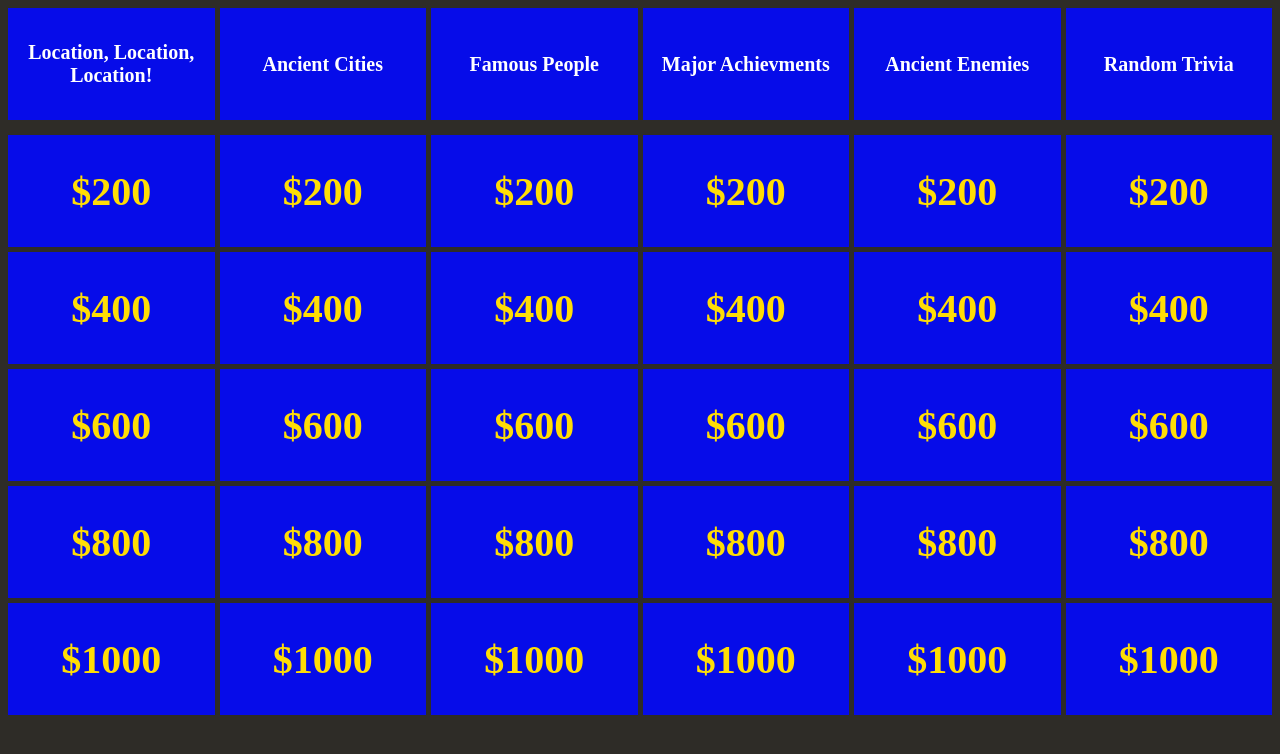
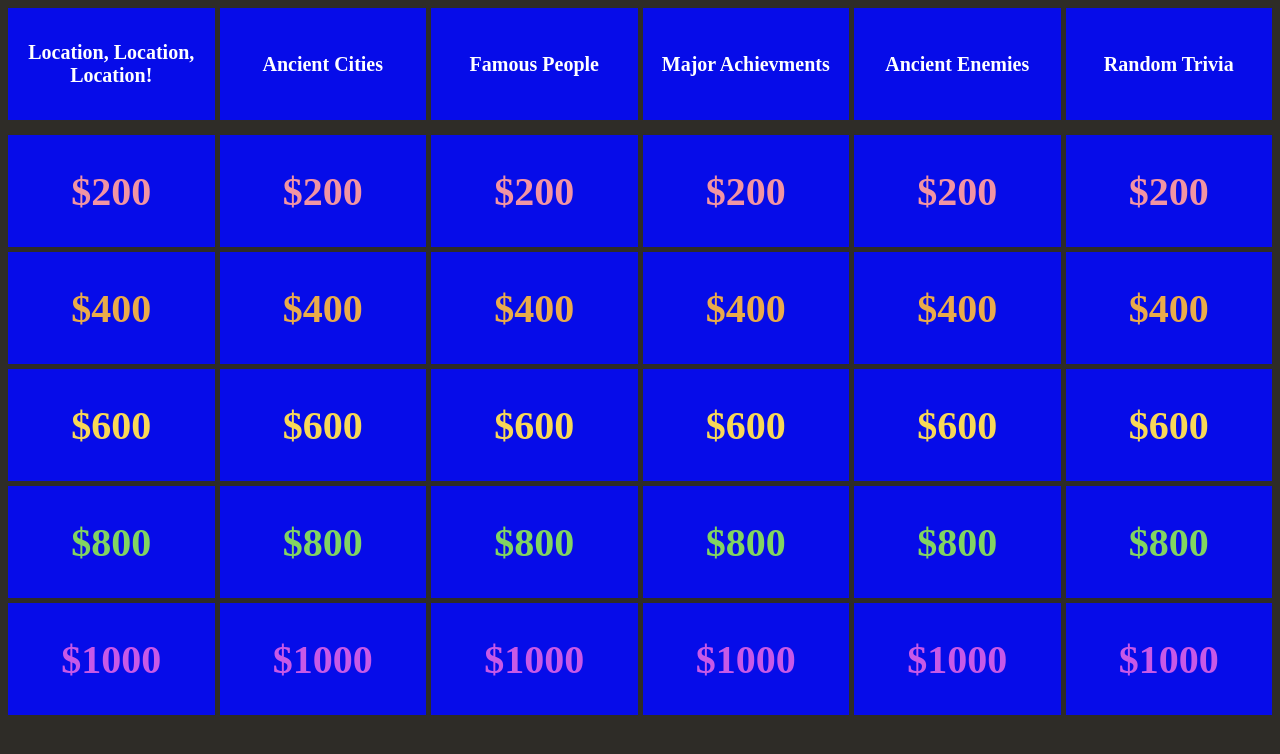
Before and after one commit to Nate1729/react-jeopardy, a React (Vite) app: page / in a window 1280 px wide. Shown: the top 754 px of the page. Built offline with nearby package versions, Linux system fonts and the light colour scheme.

Commit message:
style: update styling

```diff
--- a/src/QuestionBoxGrid/QuestionColumn.tsx
+++ b/src/QuestionBoxGrid/QuestionColumn.tsx
@@ -26,13 +26,13 @@ const QuestionBox = ({ categoryTitle, qIndex }: QuestionBoxProps) => {
   const amount = useMemo(() => {
     return question.asked ? "" : `$${(qIndex + 1) * multiplier}`;
   }, [question, multiplier]);
-  console.log({amount});
   const onClickHandler = () => {
     if (!question.asked) {
-      dispatch(askQuestion({categoryTitle, questionIndex: qIndex}));
+      dispatch(askQuestion({ categoryTitle, questionIndex: qIndex }));
     }
   }
-  return <div className={style['question-box']} onClick={onClickHandler}>{amount}</div>
+  const style_key = `question-box-color-${qIndex + 1}`;
+  return <div className={`${style['question-box']} ${style[style_key]}`} onClick={onClickHandler}>{amount}</div>
 };
 
 
--- a/src/QuestionBoxGrid/questions.module.css
+++ b/src/QuestionBoxGrid/questions.module.css
@@ -1,7 +1,7 @@
 .question-box {
   background: #060ce9;
   font-size: 40px;
-  color: #FFDD05;
+  /*color: #FFDD05; */
   font-weight: 900;
   padding: 1rem;
   flex-basis: 100%;
@@ -13,6 +13,25 @@
   text-align: center;
 }
 
+.question-box-color-1 {
+  color: #f294a3;
+}
+
+.question-box-color-2 {
+  color: #eaab4a;
+}
+
+.question-box-color-3 {
+  color: #f8d857;
+}
+
+.question-box-color-4 {
+  color: #82d461;
+}
+
+.question-box-color-5 {
+  color: #c859e7;
+}
 
 .title-box {
   background: #060ce9;
```
